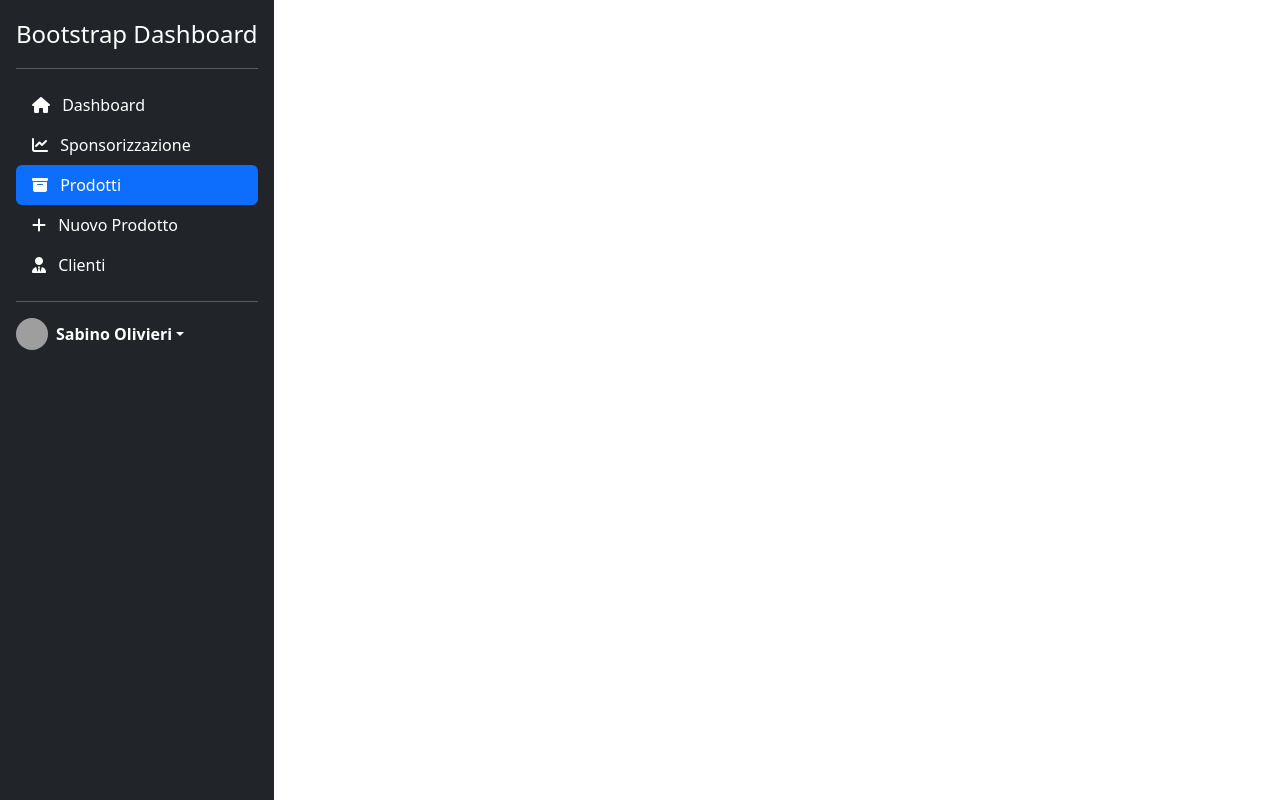
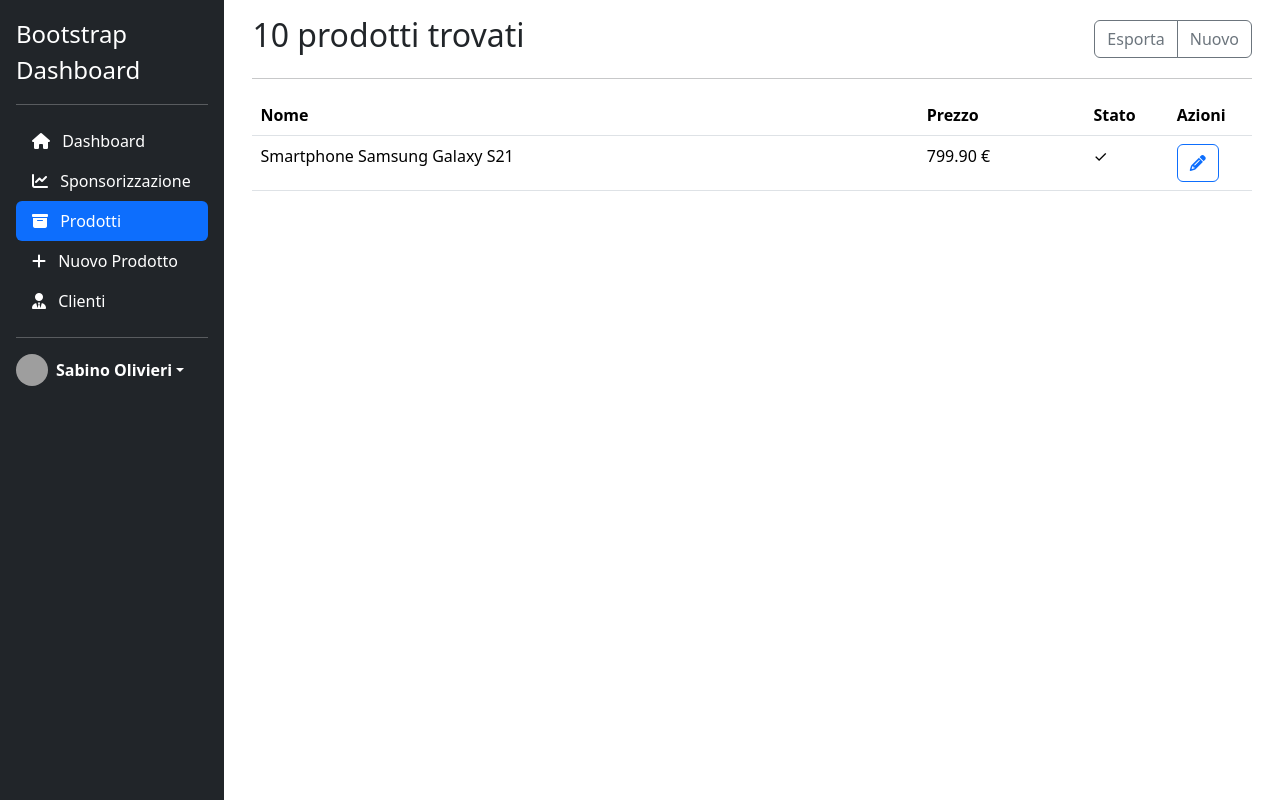
Before and after one commit to sabino-olivieri/html-css-bootstrap-dashboard, a plain HTML site: page products.html in a window 1280 px wide. Drawn offline with nearby package versions, Linux system fonts and the light colour scheme; grey boxes are pictures that could not be loaded.

Commit message:
feat:  structured on products page

```diff
--- a/css/style.css
+++ b/css/style.css
@@ -1,5 +1,6 @@
 @media screen and (min-width: 768px) {
-    .ms_sidebar {
-        min-height: 100vh;
+    .ms_sidebar, .ms_wrapper {
+        height: 100vh;
     }
+
 }
--- a/products.html
+++ b/products.html
@@ -112,8 +112,44 @@
         </div>
         <!-- /sidebar -->
 
-            <div class="ms_wrapper vh-100 overflow-y-auto p-3">
+            <div class="ms_wrapper w-100 overflow-y-auto p-3">
                 <div class="container-fluid">
+
+                    <div class="row justify-content-between align-items-center">
+                        <div class="col-auto">
+                            <h2>10 prodotti trovati</h2>
+                        </div>
+
+                        <div class="col-auto">
+                            <div class="btn-group" role="group">
+                                <button type="button" class="btn btn-outline-secondary">Esporta</button>
+                                <button type="button" class="btn btn-outline-secondary">Nuovo</button>
+                              </div>
+                        </div>
+                    </div>
+
+                    <hr>
+
+                    <table class="table table-hover">
+                        <thead>
+                          <tr>
+                            <th scope="col" class="col-8">Nome</th>
+                            <th scope="col" class="col-2 d-none d-sm-table-cell">Prezzo</th>
+                            <th scope="col" class="col-1 d-none d-md-table-cell">Stato</th>
+                            <th scope="col" class="col-1">Azioni</th>
+                          </tr>
+                        </thead>
+                        <tbody>
+                          <tr>
+                            <td>Smartphone Samsung Galaxy S21</td>
+                            <td class="d-none d-sm-table-cell">799.90 €</td>
+                            <td class="d-none d-md-table-cell">&check;</td>
+                            <td><button class="btn btn-outline-primary"><i class="fa-solid fa-pencil"></i></button></td>
+                          </tr>
+
+                        </tbody>
+                      </table>
+
 
                 </div>
             </div>
```
Also changed, not shown: clients.html (+1 -1 lines), index.html (+4 -2 lines), new-product.html (+1 -1 lines), sponsorship.html (+2 -2 lines).
